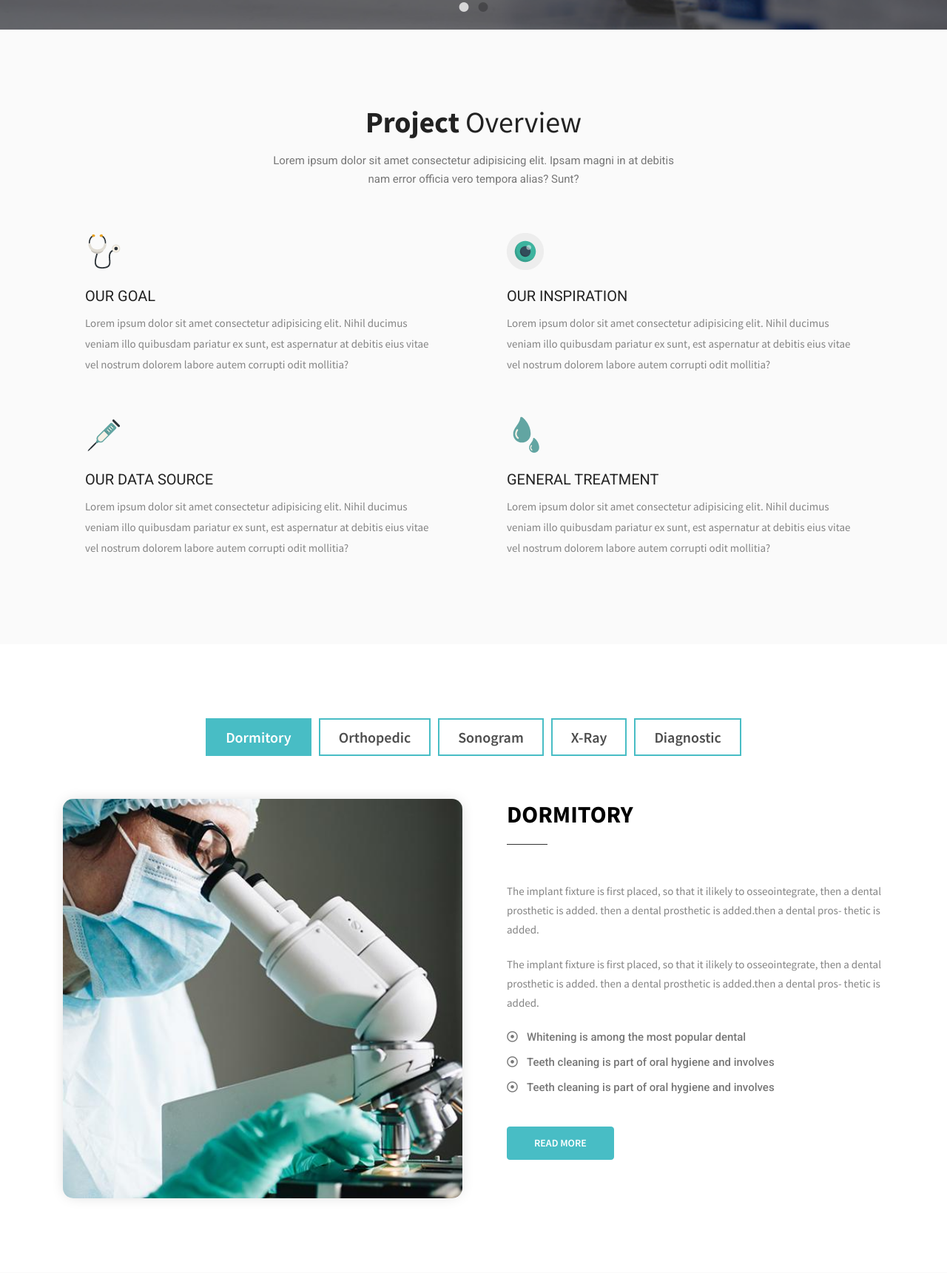
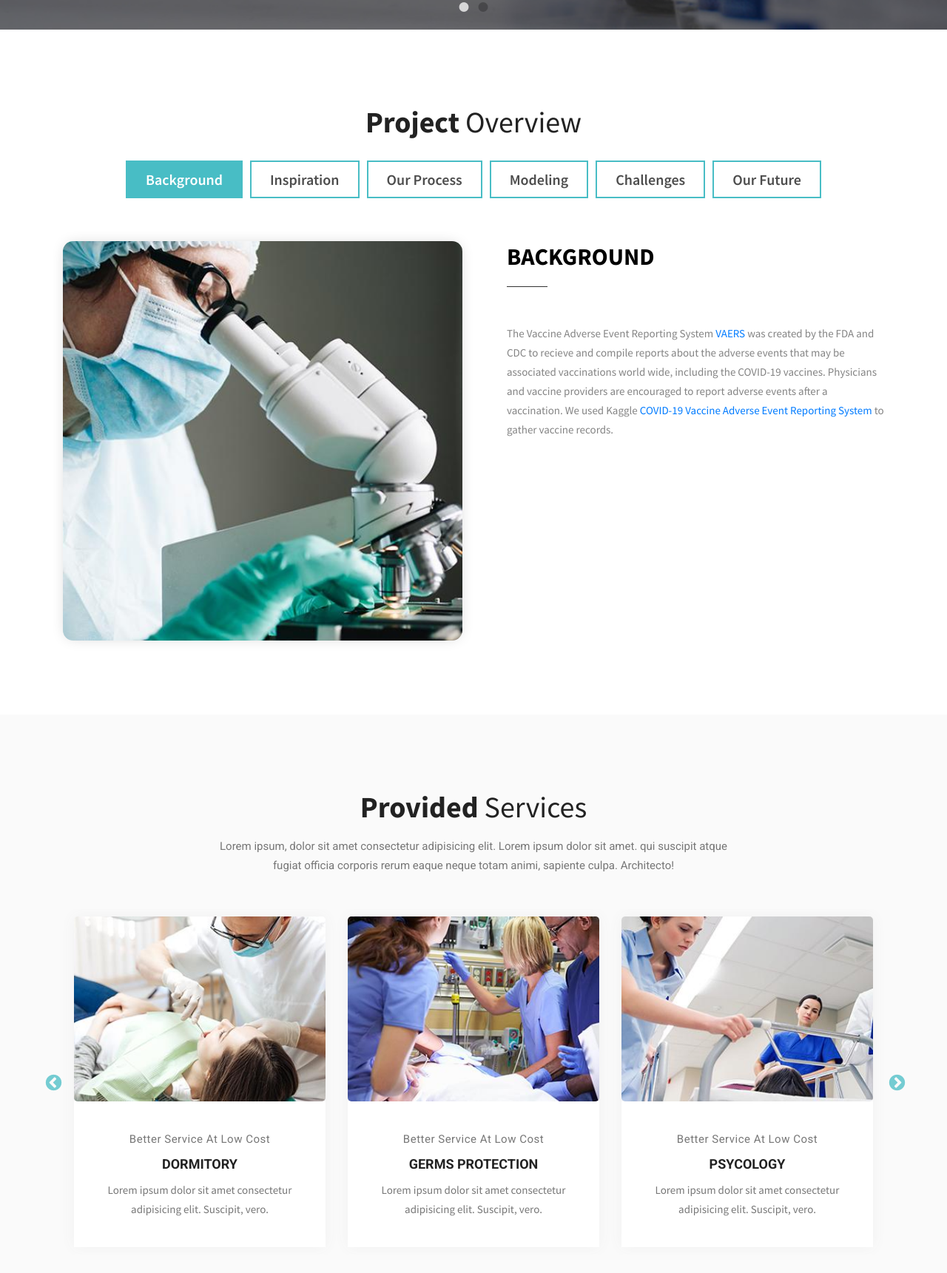
Before and after one commit to taylorsyde/Vaccine_Side_Effect_Predictor, a Flask app: page / in a window 1280 px wide. Shown: the part 669-2390 px from the top of the page at 74% size. Run offline with Flask 2, Linux system fonts and the light colour scheme; some libraries are stand-ins or nearby versions.

Commit message:
updated index

```diff
--- a/templates/index.html
+++ b/templates/index.html
@@ -181,111 +181,36 @@ header top-->
 
 <!--====  End of Page Slider  ====-->
 
-<!--about section-->
-<section class="feature-section section bg-gray">
-	<div class="container">
-		<div class="row">
-			<div class="col-lg-12">
-				<div class="image-content">
-					<div class="section-title text-center">
-						<h3>Project <span>Overview</span></h3>
-						<p class="mb-0">Lorem ipsum dolor sit amet consectetur adipisicing elit. Ipsam magni in at debitis <br> nam error officia vero tempora alias? Sunt?</p>
-					</div>
-
-					<div class="row">
-						<div class="col-sm-6">
-							<div class="item">
-								<div class="icon-box">
-									<figure>
-										<a href="services.html"><img loading="lazy" src="../static/images/resource/1.png" alt="features image"></a>
-									</figure>
-								</div>
-								<h3 class="mb-2">Our Goal</h3>
-								<p>Lorem ipsum dolor sit amet consectetur adipisicing elit. Nihil ducimus veniam illo quibusdam pariatur
-									ex sunt, est aspernatur
-									at debitis eius vitae vel nostrum dolorem labore autem corrupti odit mollitia?</p>
-							</div>
-						</div>
-						<div class="col-sm-6">
-							<div class="item">
-								<div class="icon-box">
-									<figure>
-										<a href="services.html">
-											<img loading="lazy" src="../static/images/resource/2.png" alt="features image">
-										</a>
-									</figure>
-								</div>
-								<h3 class="mb-2">Our Inspiration</h3>
-								<p>Lorem ipsum dolor sit amet consectetur adipisicing elit. Nihil ducimus veniam illo quibusdam pariatur
-									ex sunt, est aspernatur
-									at debitis eius vitae vel nostrum dolorem labore autem corrupti odit mollitia?</p>
-							</div>
-						</div>
-						<div class="col-sm-6">
-							<div class="item">
-								<div class="icon-box">
-									<figure>
-										<a href="services.html">
-											<img loading="lazy" src="../static/images/resource/3.png" alt="features image">
-										</a>
-									</figure>
-								</div>
-								<h3 class="mb-2">Our Data Source</h3>
-								<p>Lorem ipsum dolor sit amet consectetur adipisicing elit. Nihil ducimus veniam illo quibusdam pariatur
-									ex sunt, est aspernatur
-									at debitis eius vitae vel nostrum dolorem labore autem corrupti odit mollitia?</p>
-							</div>
-						</div>
-						<div class="col-sm-6">
-							<div class="item">
-								<div class="icon-box">
-									<figure>
-										<a href="services.html">
-											<img loading="lazy" src="../static/images/resource/4.png" alt="features image">
-										</a>
-									</figure>
-								</div>
-								<h3 class="mb-2">General Treatment</h3>
-								<p>Lorem ipsum dolor sit amet consectetur adipisicing elit. Nihil ducimus veniam illo quibusdam pariatur
-									ex sunt, est aspernatur
-									at debitis eius vitae vel nostrum dolorem labore autem corrupti odit mollitia?</p>
-							</div>
-						</div>
-					</div>
-				</div>
-			</div>
-		</div>
-	</div>
-</section>
-<!--End about section-->
-
-
-
-
-
 <!--Start about us area-->
 <section class="service-tab-section section">
   <div class="outer-box clearfix">
     <div class="container">
       <div class="row">
         <div class="col-md-12">
+          <div class="section-title text-center">
+						<h3>Project <span>Overview</span></h3>
+            <br>
+          </div>
           <!-- Nav tabs -->
           <div class="tabs mb-5">
             <ul class="nav nav-tabs justify-content-center" id="aboutTab" role="tablist">
               <li class="nav-item" role="presentation">
-                <a class="nav-link active" id="dormitory-tab" data-toggle="tab" href="#dormitory" role="tab" aria-controls="dormitory" aria-selected="true">dormitory</a>
+                <a class="nav-link active" id="dormitory-tab" data-toggle="tab" href="#dormitory" role="tab" aria-controls="dormitory" aria-selected="true">Background</a>
               </li>
               <li class="nav-item" role="presentation">
-                <a class="nav-link" id="orthopedic-tab" data-toggle="tab" href="#orthopedic" role="tab" aria-controls="orthopedic" aria-selected="false">orthopedic</a>
+                <a class="nav-link" id="orthopedic-tab" data-toggle="tab" href="#orthopedic" role="tab" aria-controls="orthopedic" aria-selected="false">Inspiration</a>
               </li>
               <li class="nav-item" role="presentation">
-                <a class="nav-link" id="sonogram-tab" data-toggle="tab" href="#sonogram" role="tab" aria-controls="sonogram" aria-selected="false">sonogram</a>
+                <a class="nav-link" id="sonogram-tab" data-toggle="tab" href="#sonogram" role="tab" aria-controls="sonogram" aria-selected="false">Our Process</a>
               </li>
               <li class="nav-item" role="presentation">
-                <a class="nav-link" id="x-ray-tab" data-toggle="tab" href="#x-ray" role="tab" aria-controls="x-ray" aria-selected="false">x-ray</a>
+                <a class="nav-link" id="x-ray-tab" data-toggle="tab" href="#x-ray" role="tab" aria-controls="x-ray" aria-selected="false">Modeling</a>
               </li>
               <li class="nav-item" role="presentation">
-                <a class="nav-link" id="diagnostic-tab" data-toggle="tab" href="#diagnostic" role="tab" aria-controls="diagnostic" aria-selected="false">diagnostic</a>
+                <a class="nav-link" id="diagnostic-tab" data-toggle="tab" href="#diagnostic" role="tab" aria-controls="diagnostic" aria-selected="false">Challenges</a>
+              </li>
+              <li class="nav-item" role="presentation">
+                <a class="nav-link" id="future-tab" data-toggle="tab" href="#future" role="tab" aria-controls="future" aria-selected="false">Our Future</a>
               </li>
             </ul>
           </div>
@@ -299,28 +224,17 @@ header top-->
                 <div class="col-lg-6">
                   <div class="contents">
                     <div class="section-title">
-                      <h3>dormitory</h3>
+                      <h3>Background</h3>
                     </div>
                     <div class="text">
-                      <p>The implant fixture is first placed, so that it ilikely to osseointegrate,
-                        then a dental prosthetic is added. then a
-                        dental prosthetic is added.then a dental pros- thetic is added.</p>
-                      <p>The implant fixture is first placed, so that it ilikely to osseointegrate,
-                        then a dental prosthetic is added. then a dental
-                        prosthetic is added.then a dental pros- thetic is added.</p>
+                      <p>The Vaccine Adverse Event Reporting System <a href="https://vaers.hhs.gov/reportevent.html">VAERS</a>
+                        was created by the FDA and CDC to recieve and compile reports about
+                        the adverse events that may be associated vaccinations world wide,
+                        including the COVID-19 vaccines. Physicians and vaccine providers
+                        are encouraged to report adverse events after a vaccination.
+                        We used Kaggle <a href="https://www.kaggle.com/ayushggarg/covid19-vaccine-adverse-reactions?select=2021VAERSSYMPTOMS.csv">COVID-19 Vaccine Adverse Event Reporting System</a>
+                        to gather vaccine records. </p>
                     </div>
-                    <ul class="content-list">
-                      <li>
-                        <i class="far fa-dot-circle"></i>Whitening is among the most popular dental
-                      </li>
-                      <li>
-                        <i class="far fa-dot-circle"></i>Teeth cleaning is part of oral hygiene and
-                        involves</li>
-                      <li>
-                        <i class="far fa-dot-circle"></i>Teeth cleaning is part of oral hygiene and
-                        involves</li>
-                    </ul>
-                    <a href="services.html" class="btn btn-style-one">Read more</a>
                   </div>
                 </div>
               </div>
@@ -335,28 +249,20 @@ header top-->
                 <div class="col-lg-6">
                   <div class="contents">
                     <div class="section-title">
-                      <h3>orthopedic</h3>
+                      <h3>Inspiration</h3>
                     </div>
                     <div class="text">
-                      <p>The implant fixture is first placed, so that it ilikely to osseointegrate,
-                        then a dental prosthetic is added.
-                        then a dental prosthetic is added.then a dental pros- thetic is added.</p>
-                      <p>The implant fixture is first placed, so that it ilikely to osseointegrate,
-                        then a dental prosthetic is added.
-                        then a dental prosthetic is added.then a dental pros- thetic is added.</p>
+                      <p>Support individuals to understand what side effects they may
+                        experience from Covid Vaccination based on reported side effects
+                        from previous vaccine administrations. Our site uses machine
+                        learning to decipher the input from user shared data that
+                        includes vaccine manufacturer, age, prior known allergies,
+                        medical history and gender. The machine learning model
+                        predicts the possible side effects in the categories
+                        of "Mild", "Moderate", or "Severe" using the
+                        Logistic Regression model and the KNN model to determine
+                        possible side effects unique to each user.</p>
                     </div>
-                    <ul class="content-list">
-                      <li>
-                        <i class="far fa-dot-circle"></i>Whitening is among the most popular dental
-                      </li>
-                      <li>
-                        <i class="far fa-dot-circle"></i>Teeth cleaning is part of oral hygiene and
-                        involves</li>
-                      <li>
-                        <i class="far fa-dot-circle"></i>Teeth cleaning is part of oral hygiene and
-                        involves</li>
-                    </ul>
-                    <a href="services.html" class="btn btn-style-one">Read more</a>
                   </div>
                 </div>
               </div>
@@ -366,33 +272,35 @@ header top-->
             <div class="service-box tab-pane fade" id="sonogram">
               <div class="row">
                 <div class="col-lg-6">
-                  <img loading="lazy" class="img-fluid" src="../static/images/services/service-three.jpg" alt="service-image">
+                  <img loading="lazy" class="img-fluid" src="../static/images/images.jpg" alt="service-image">
                 </div>
                 <div class="col-lg-6">
                   <div class="contents">
                     <div class="section-title">
-                      <h3>sonogram</h3>
+                      <h3>Our Process</h3>
                     </div>
                     <div class="text">
-                      <p>The implant fixture is first placed, so that it ilikely to osseointegrate,
-                        then a dental prosthetic is added.
-                        then a dental prosthetic is added.then a dental pros- thetic is added.</p>
-                      <p>The implant fixture is first placed, so that it ilikely to osseointegrate,
-                        then a dental prosthetic is added.
-                        then a dental prosthetic is added.then a dental pros- thetic is added.</p>
+                      <p>Perform ETL, create a web-based platform
+                        to gather user inputs and return side effects they may experiece.
+                        On output a user can further define medical terms
+                        and learn about specific medical terminology associated with their
+                        predicted side effects.</p>
                     </div>
-                    <ul class="content-list">
+                    <ul class="content-list"> Tops Tools
                       <li>
-                        <i class="far fa-dot-circle"></i>Whitening is among the most popular dental
-                      </li>
+                        <i class="far fa-dot-circle"></i>Sklearn</li>
                       <li>
-                        <i class="far fa-dot-circle"></i>Teeth cleaning is part of oral hygiene and
-                        involves</li>
+                        <i class="far fa-dot-circle"></i>Pickle</li>
                       <li>
-                        <i class="far fa-dot-circle"></i>Teeth cleaning is part of oral hygiene and
-                        involves</li>
+                        <i class="far fa-dot-circle"></i>Any Chart Js</li>
+                      <li>
+                        <i class="far fa-dot-circle"></i>Flask</li>
+                      <li>
+                        <i class="far fa-dot-circle"></i>Themefisher</li>
+                      <li>
+                        <i class="far fa-dot-circle"></i>Heroku</li>
                     </ul>
-                    <a href="services.html" class="btn btn-style-one">Read more</a>
+                    <a href="https://github.com/taylorsyde/Vaccine_Side_Effect_Predictor/blob/main/README.md#tools" class="btn btn-style-one">Read more</a>
                   </div>
                 </div>
               </div>
@@ -407,28 +315,15 @@ header top-->
                 <div class="col-lg-6">
                   <div class="contents">
                     <div class="section-title">
-                      <h3>x-ray</h3>
+                      <h3>Modeling</h3>
                     </div>
                     <div class="text">
-                      <p>The implant fixture is first placed, so that it ilikely to osseointegrate,
-                        then a dental prosthetic is added.
-                        then a dental prosthetic is added.then a dental pros- thetic is added.</p>
-                      <p>The implant fixture is first placed, so that it ilikely to osseointegrate,
-                        then a dental prosthetic is added.
-                        then a dental prosthetic is added.then a dental pros- thetic is added.</p>
+                      <p> Our KNN creates a list of associated side effect based on
+                        user input selections and output a word cloud of actual side effects.</p>
+                      <p> Our Logistic Regression Model helps us classify
+                        your symptoms with 90% accuracy.</p>
                     </div>
-                    <ul class="content-list">
-                      <li>
-                        <i class="far fa-dot-circle"></i>Whitening is among the most popular dental
-                      </li>
-                      <li>
-                        <i class="far fa-dot-circle"></i>Teeth cleaning is part of oral hygiene and
-                        involves</li>
-                      <li>
-                        <i class="far fa-dot-circle"></i>Teeth cleaning is part of oral hygiene and
-                        involves</li>
-                    </ul>
-                    <a href="services.html" class="btn btn-style-one">Read more</a>
+                    <a href="https://github.com/taylorsyde/Vaccine_Side_Effect_Predictor/blob/main/README.md#machine-learning-model" class="btn btn-style-one">Read more</a>
                   </div>
                 </div>
               </div>
@@ -443,28 +338,62 @@ header top-->
                 <div class="col-lg-6">
                   <div class="contents">
                     <div class="section-title">
-                      <h3>diagnostic</h3>
-                    </div>
-                    <div class="text">
-                      <p>The implant fixture is first placed, so that it ilikely to osseointegrate,
-                        then a dental prosthetic is added.
-                        then a dental prosthetic is added.then a dental pros- thetic is added.</p>
-                      <p>The implant fixture is first placed, so that it ilikely to osseointegrate,
-                        then a dental prosthetic is added.
-                        then a dental prosthetic is added.then a dental pros- thetic is added.</p>
+                      <h3>Challenges</h3>
                     </div>
                     <ul class="content-list">
                       <li>
-                        <i class="far fa-dot-circle"></i>Whitening is among the most popular dental
+                        <i class="far fa-dot-circle"></i>As data scientists, we have limited medical expertise and many
+                        medical symptom terms had to be researched, resulting in the subjective
+                        assignment of category groups and the classification of severity of side effects.
                       </li>
                       <li>
-                        <i class="far fa-dot-circle"></i>Teeth cleaning is part of oral hygiene and
-                        involves</li>
+                        <i class="far fa-dot-circle"></i>Model selection, initially the KNN was returning an imbalance of “mild”
+                        categories based on the return of user input data which supports vaccine
+                        safety. We kept the KNN model to provide side effects for the user interface
+                        and our outputs for the world cloud. It was further determined to use the
+                        Logistic Regression model due to the large amount of datasets gathered to
+                        ensure the correct categorical outputs for either "Mild", "Moderate" or "Severe."</li>
                       <li>
-                        <i class="far fa-dot-circle"></i>Teeth cleaning is part of oral hygiene and
-                        involves</li>
+                        <i class="far fa-dot-circle"></i>Dataset for Covid side effects only from 12/21 to 3/21</li>
                     </ul>
-                    <a href="services.html" class="btn btn-style-one">Read more</a>
+                  </div>
+                </div>
+              </div>
+            </div>
+            <!--End single tab content-->
+            <!--Start single tab content-->
+            <div class="service-box tab-pane fade" id="future">
+              <div class="row">
+                <div class="col-lg-6">
+                  <img loading="lazy" class="img-fluid" src="images/services/service-five.jpg" alt="service-image">
+                </div>
+                <div class="col-lg-6">
+                  <div class="contents">
+                    <div class="section-title">
+                      <h3>Future Implications</h3>
+                    </div>
+                    <ul class="content-list">
+                      <li>
+                        <i class="far fa-dot-circle"></i>If we were given more time and resources
+                        our site is scalable. The data is readily available for all vaccinations
+                        so we could ptoentially expand to become a general vaccine information
+                        site to reassure patients about future risks to make informed decisions
+                        when considering upcoming vaccinations.
+                      </li>
+                      <li>
+                        <i class="far fa-dot-circle"></i>We would go directly to the source instead
+                          of Kaggle and extract data from the beginning of COVID vaccinations to
+                          now for more data.
+                      </li>
+                      <li>
+                        <i class="far fa-dot-circle"></i>Recruit a medical professional to decipher
+                          mild, moderate, severe side effect classess and review quality of data.</i>
+                      </li>
+                      <li>
+                        <i class="far fa-dot-circle"></i>Further deep dive to examine the non-side
+                        effect patient data for trends that were reported to get an even better probability.
+                      </li>
+                    </ul>
                   </div>
                 </div>
               </div>
--- a/templates/predict.html
+++ b/templates/predict.html
@@ -50,7 +50,6 @@
   <style>
     #cloud {
       width: 100%;
-      height: 100%;
       padding-bottom: 5pt;
     }
 
```
Also changed, not shown: static/images/gallery/our-process.jpg (added).
